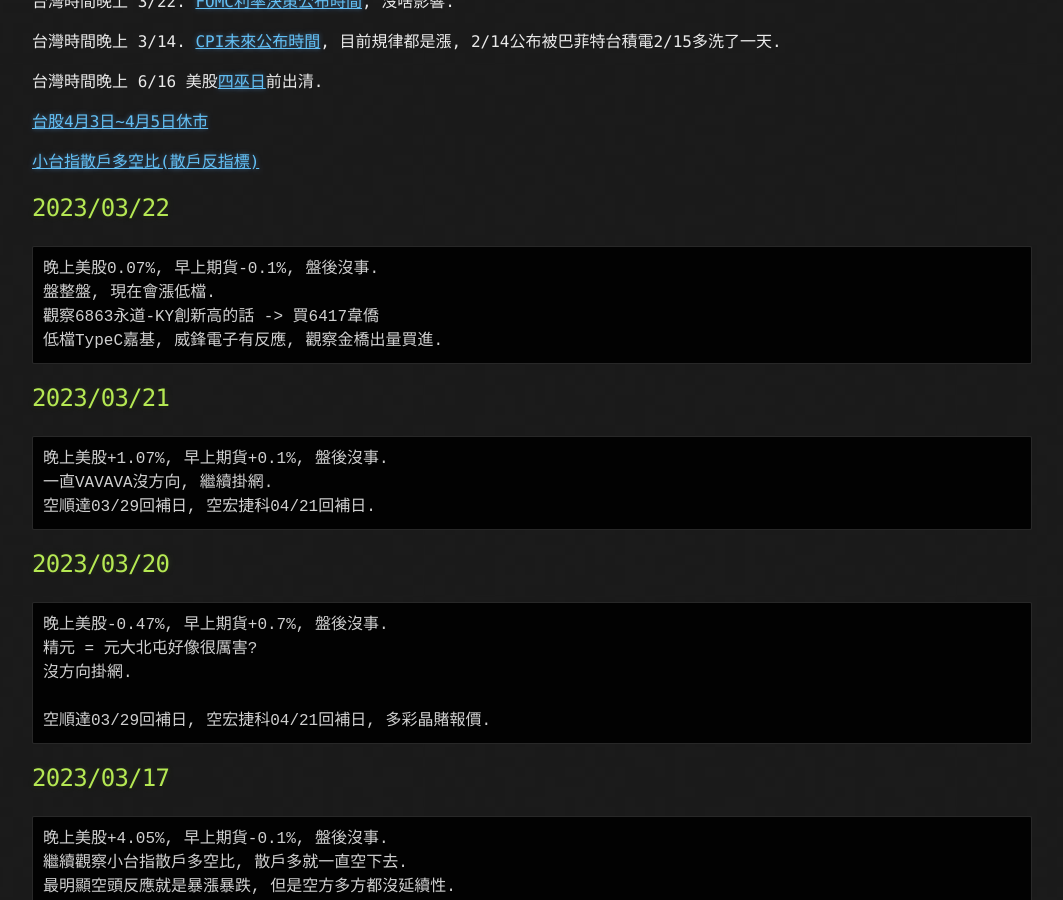
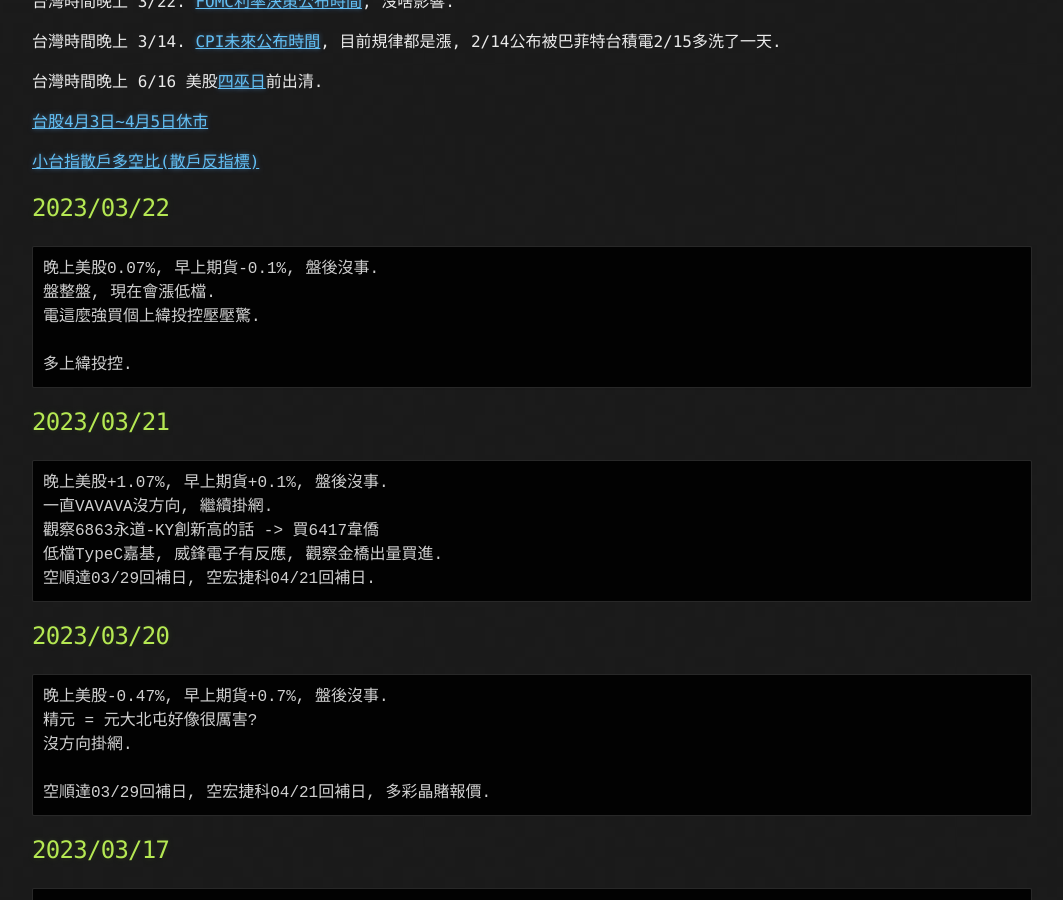
Before and after one commit to lepg5487/Stock_God, a Jekyll site: the page built from index.md, in a window 1280 px wide and 900 px high, scrolled down 468 px. Shown: the whole window, without its empty margins (108-1171 px from the left). Built offline with Jekyll 4.4.1, drawn with Linux system fonts in a browser that asks for light colours; our own code applies the rules of GitHub Pages for plain Markdown files.

Commit message:
Update index.md

````diff
--- a/index.md
+++ b/index.md
@@ -26,14 +26,17 @@ layout: testlayouts
 ```
 晚上美股0.07%, 早上期貨-0.1%, 盤後沒事.
 盤整盤, 現在會漲低檔.
+電這麼強買個上緯投控壓壓驚.
+
+多上緯投控.
+```
+
+## 2023/03/21
+```
+晚上美股+1.07%, 早上期貨+0.1%, 盤後沒事.
+一直VAVAVA沒方向, 繼續掛網.
 觀察6863永道-KY創新高的話 -> 買6417韋僑
 低檔TypeC嘉基, 威鋒電子有反應, 觀察金橋出量買進.
-```
-
-## 2023/03/21
-```
-晚上美股+1.07%, 早上期貨+0.1%, 盤後沒事.
-一直VAVAVA沒方向, 繼續掛網.
 空順達03/29回補日, 空宏捷科04/21回補日.
 ```
 
````
